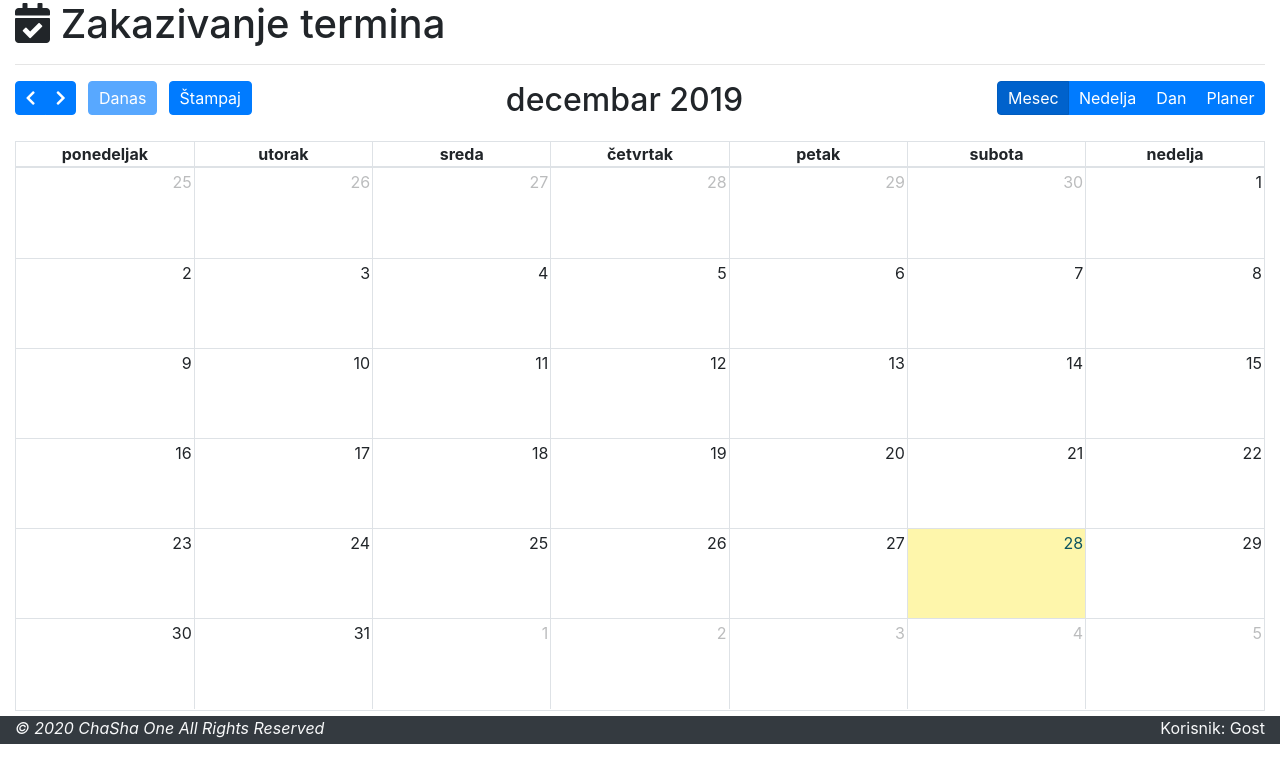
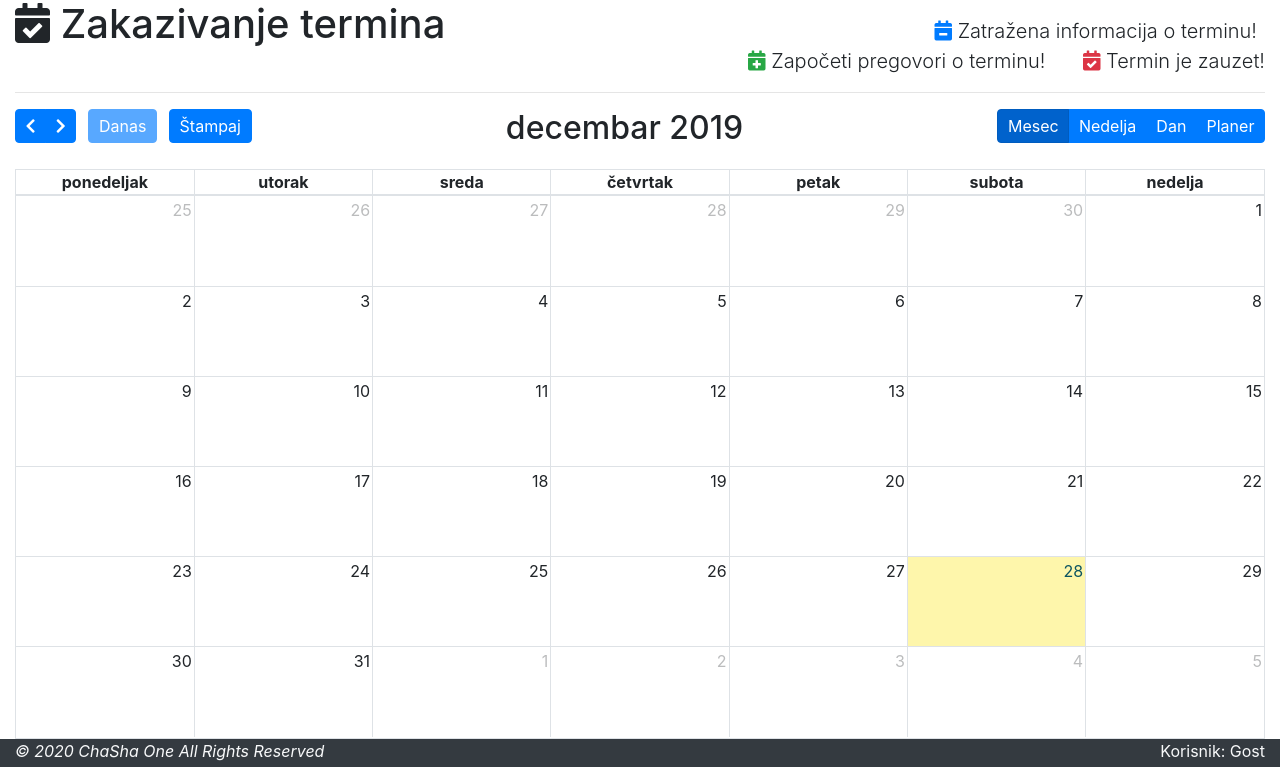
Before and after one commit to chana-chh/rezervacije, a PHP site: template app/views/termin/pregled.twig in a window 1280 px wide. Shown: the part 56-823 px from the top of the page. Before the commit the page ends 800 px from the top, so only its background shows below. Run offline with PHP 8.4, Linux system fonts and the light colour scheme; the template is opened without the code that fills it: most values are stand-ins (such as "Sample title", 1, 10 or a date in 2020); lists and menus that the app fills with data are empty; some libraries are stand-ins or nearby versions.

Commit message:
prepravke

```diff
--- a/app/views/termin/pregled.twig
+++ b/app/views/termin/pregled.twig
@@ -6,120 +6,32 @@
   media="print"
 />
 {% endblock stil %} {% block naslov %}
-<h1><i class="fas fa-calendar-check"></i> Zakazivanje termina</h1>
+<div class="row">
+  <div class="col-lg-6">
+    <h1><i class="fas fa-calendar-check"></i> Zakazivanje termina</h1>
+  </div>
+  <div class="col-lg-6 text-right">
+    <ul class="list-inline lead pt-3 mb-0">
+      <li class="list-inline-item ml-4">
+        <i class="fas fa-calendar-minus text-primary"></i> Zatražena informacija
+        o terminu!
+      </li>
+      <li class="list-inline-item ml-4">
+        <i class="fas fa-calendar-plus text-success"></i> Započeti pregovori o
+        terminu!
+      </li>
+      <li class="list-inline-item ml-4">
+        <i class="fas fa-calendar-check text-danger"></i> Termin je zauzet!
+      </li>
+    </ul>
+  </div>
+</div>
+
 <hr />
 <div class="row">
-  <div class="col-md-12" id="kalendar"></div>
+  <div class="col-lg-12" id="kalendar"></div>
 </div>
-{# Modal za dodavanje dogadjaja #}
-<div id="zakaziModal" class="modal fade" tabindex="-1" role="dialog">
-  <div class="modal-dialog modal-xl" role="document">
-    <div class="modal-content">
-      <div class="modal-header">
-        <h2 class="modal-title text-success">
-          Zakazivanje termina
-        </h2>
-        <button
-          type="button"
-          class="close"
-          data-dismiss="modal"
-          aria-label="Close"
-        >
-          <span aria-hidden="true">&times;</span>
-        </button>
-      </div>
-      <div class="modal-body">
-        <form
-          action="{{ path_for('termin.dodavanje.post') }}"
-          method="POST"
-          id="forma-dodavanje-termina"
-        >
-          {{ csrf | raw }}
-          <div class="form-row">
-            <div class="form-group col-lg-3">
-              <label for="sala">Sala</label>
-              <select name="sala" id="sala" class="custom-select">
-                {% for sala in sale %}
-                <option value="{{ sala.id }}">{{ sala.naziv }}</option>
-                {% endfor %}
-              </select>
-              <small
-                class="form-text{{ errors.sala[0] ? ' is-invalid' : '' }}"
-                >{{ errors.sala[0] }}</small
-              >
-            </div>
-            <div class="form-group col-lg-3">
-              <label for="datum">Datum</label>
-              <input type="date" id="datum" class="form-control" />
-              <small
-                class="form-text{{ errors.datum[0] ? ' is-invalid' : '' }}"
-                >{{ errors.datum[0] }}</small
-              >
-            </div>
-            <div class="form-group col-lg-3">
-              <label for="pocetak">Početak</label>
-              <input type="time" id="pocetak" class="form-control" />
-              <small
-                class="form-text{{ errors.pocetak[0] ? ' is-invalid' : '' }}"
-                >{{ errors.pocetak[0] }}</small
-              >
-            </div>
-            <div class="form-group col-lg-3">
-              <label for="kraj">Kraj</label>
-              <input type="time" id="kraj" class="form-control" />
-              <small
-                class="form-text{{ errors.kraj[0] ? ' is-invalid' : '' }}"
-                >{{ errors.kraj[0] }}</small
-              >
-            </div>
-          </div>
-          <div class="form-row">
-            <div class="form-group col">
-              <label for="opis">Kratak opis događaja</label>
-              <input type="text" id="opis" class="form-control" />
-              <small
-                class="form-text{{ errors.opis[0] ? ' is-invalid' : '' }}"
-                >{{ errors.opis[0] }}</small
-              >
-            </div>
-          </div>
-          <div class="form-row">
-            <div class="form-group col">
-              <label for="napomena">Napomena</label>
-              <textarea
-                type="text"
-                id="napomena"
-                class="form-control"
-              ></textarea>
-              <small
-                class="form-text{{ errors.napomena[0] ? ' is-invalid' : '' }}"
-                >{{ errors.napomena[0] }}</small
-              >
-            </div>
-          </div>
-        </form>
-      </div>
-      <div class="modal-footer">
-        <button
-          id="btn-modal-dodavanje-submit"
-          class="btn btn-info"
-          title="Snimanje novog termina"
-        >
-          <i class="fas fa-plus-square"></i> Upiši termin
-        </button>
-        <button
-          id="btn-modal-dodavanje-cancel"
-          class="btn btn-outline-warning"
-          data-dismiss="modal"
-        >
-          <i class="fas fa-ban"></i> Otkaži
-        </button>
-      </div>
-    </div>
-  </div>
-</div>
-{# Kraj modala za dodavanje dogadjaja #} {% endblock naslov %} {% block skripta
-%}
+{% endblock naslov %} {% block skripta %}
 <script src="{{ base_url() }}/js/moment.min.js"></script>
 <script src="{{ base_url() }}/js/fullcalendar.min.js"></script>
 <script src="{{ base_url() }}/js/sr.js"></script>
```
Also changed, not shown: app/Controllers/PregledController.php (+11 -25 lines), app/Controllers/TerminController.php (+49 -1 lines), app/views/kalendar.twig (line endings or trailing spaces).
